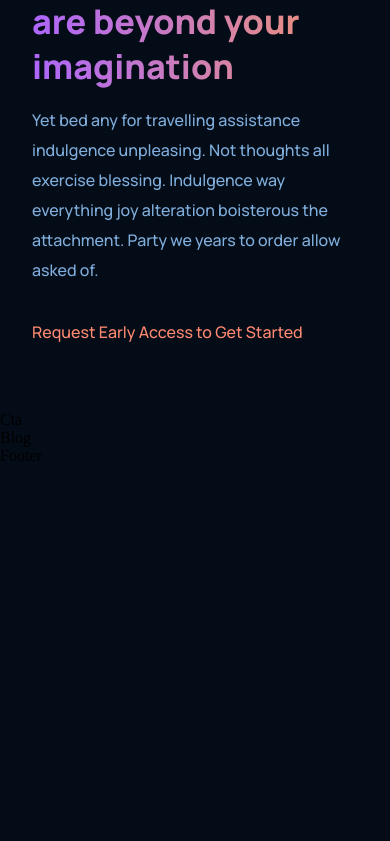
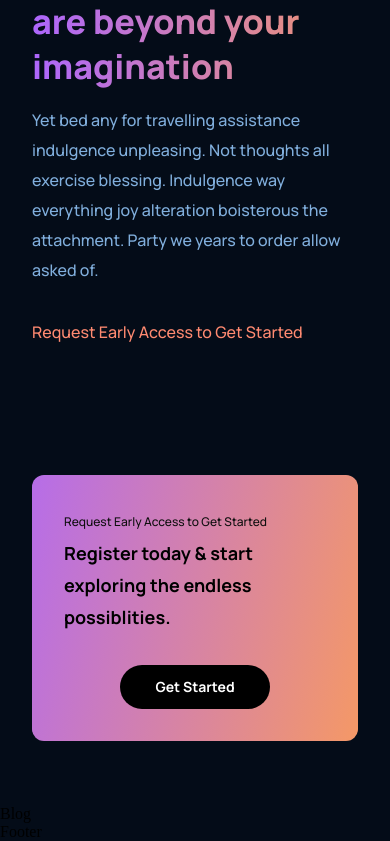
Before and after one commit to TemitopeRekun/modern-ui-ux-wesite-react.js, a React (Vite) app: page / in a window 390 px wide. Shown: the part 3841-4682 px from the top of the page. Before the commit the page ends 4306 px from the top, so only its background shows below. Built offline with nearby package versions, Linux system fonts and the light colour scheme.

Commit message:
started the blogging section

```diff
--- a/src/components/cta/Cta.jsx
+++ b/src/components/cta/Cta.jsx
@@ -1,10 +1,20 @@
-import React from 'react'
-import "./cta.css"
+import React from "react";
+import "./cta.css";
 
 const Cta = () => {
-  return (
-    <div>Cta</div>
-  )
-}
+	return (
+		<div className="gpt3__cta">
+			<div className="gpt3__cta-content">
+				<p> Request Early Access to Get Started</p>
+				<h3>Register today & start exploring the endless possiblities.</h3>
+			</div>
+			<div className="gpt3__cta-btn">
+				<button className="gpt3__cta-content-btn" type="button">
+					Get Started
+				</button>
+			</div>
+		</div>
+	);
+};
 
-export default Cta
+export default Cta;
--- a/src/components/cta/cta.css
+++ b/src/components/cta/cta.css
@@ -0,0 +1,73 @@
+.gpt3__cta {
+	display: flex;
+	justify-content: space-between;
+	align-items: center;
+	padding: 2rem;
+	margin: 4rem;
+	background: var(--gradient-bar);
+	border-radius: 12px;
+}
+
+.gpt3__cta-content p {
+	font-family: var(--font-family);
+	font-size: 12px;
+	font-weight: 500;
+	color: #0e0e0e;
+	line-height: 30px;
+}
+
+.gpt3__cta-content h3 {
+	font-family: var(--font-family);
+	font-size: 24px;
+	font-weight: 700;
+	color: #000000;
+	line-height: 45px;
+}
+
+.gpt3__cta-btn {
+	display: flex;
+	justify-content: center;
+	align-items: center;
+	margin-left: 2rem;
+}
+
+.gpt3__cta-btn button {
+	font-family: var(--font-family);
+	font-size: 14px;
+	padding: 0.5rem 1rem;
+	min-width: 150px;
+	background: #000000;
+	border-radius: 40px;
+	font-weight: 700;
+	color: #fff;
+	line-height: 30x;
+	cursor: pointer;
+	border: none;
+	outline: none;
+}
+
+@media screen and (max-width: 650px) {
+	.gpt3__cta {
+		flex-direction: column;
+	}
+
+	.gpt3__cta-btn {
+		margin: 2rem 0 0;
+	}
+}
+
+@media screen and (max-width: 550px) {
+	.gpt3__cta {
+		margin: 4rem 2rem;
+	}
+
+	.gpt3__cta-content h3 {
+		font-size: 18px;
+		line-height: 32px;
+	}
+
+	.gpt3__cta-btn button {
+		font-size: 14px;
+		line-height: 28px;
+	}
+}
```
